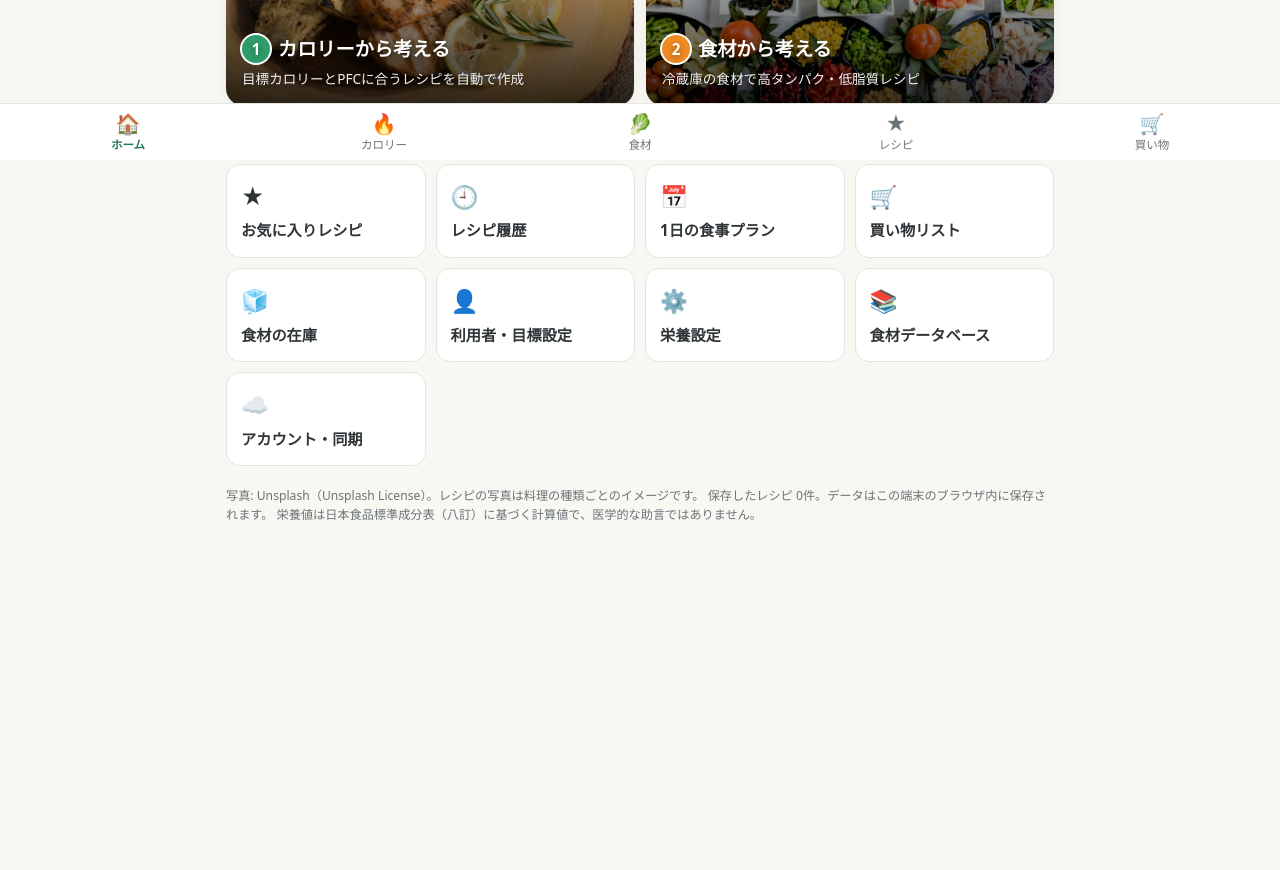
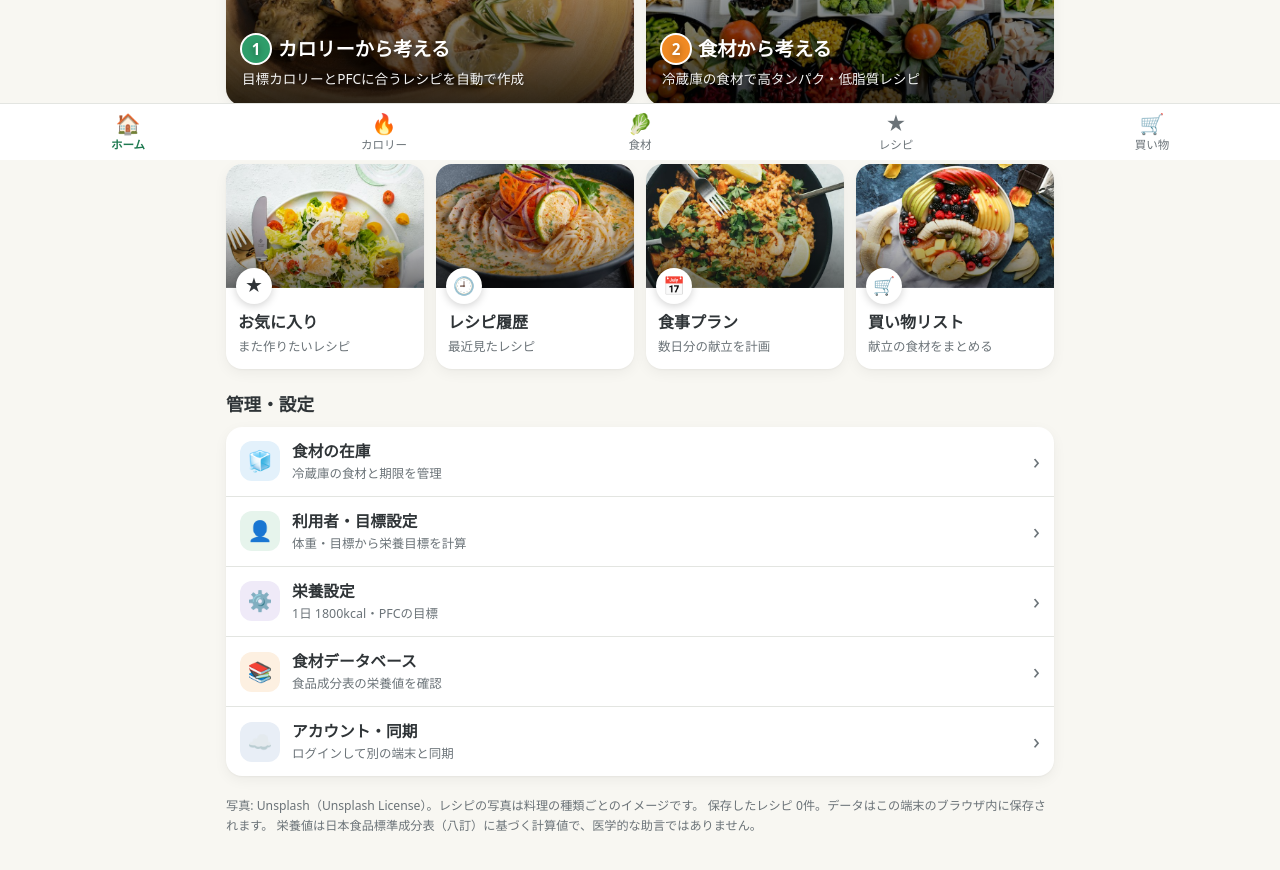
Before and after one commit to yameseikotuin-beep/my-first-project, a React (Vite) app in the folder react-app/: page / in a window 1280 px wide. Shown: the part 640-1510 px from the top of the page. Before the commit the page ends 1268 px from the top, so only its background shows below. Built offline with nearby package versions, Linux system fonts and the light colour scheme; no server answers.

Commit message:
ホームのメニュー欄を写真つきのタイルと管理・設定リストに作り直す
Co-Authored-By: Claude Opus 5.5 <noreply@anthropic.com>
Claude-Session: https://claude.ai/code/session_015Z6WsZ5hk6k3pSFUPitj65

```diff
--- a/react-app/src/index.css
+++ b/react-app/src/index.css
@@ -240,6 +240,45 @@ details > summary { cursor: pointer; font-weight: 600; }
 }
 @media (min-width: 640px) { .home-banner { min-height: 280px; } .photo-menu { min-height: 190px; } }
 
+/* ===== ホーム: メニュー ===== */
+.home-section { margin: 24px 0 10px; font-size: 1.1rem; }
+.feature-grid { display: grid; grid-template-columns: 1fr 1fr; gap: 10px; }
+@media (min-width: 640px) { .feature-grid { grid-template-columns: repeat(4, 1fr); gap: 12px; } }
+.feature-tile {
+  display: flex; flex-direction: column; overflow: hidden; text-decoration: none; color: inherit;
+  background: var(--surface); border-radius: 16px; box-shadow: var(--shadow); transition: transform 0.15s ease;
+}
+.feature-tile:active { transform: scale(0.97); }
+.feature-photo {
+  position: relative; display: block; aspect-ratio: 16 / 10; background-color: var(--green-soft);
+  background-size: cover; background-position: center;
+}
+.feature-ico {
+  position: absolute; left: 10px; bottom: -16px; width: 36px; height: 36px; border-radius: 50%;
+  display: grid; place-items: center; font-size: 1.1rem; background: #fff; box-shadow: 0 2px 8px rgba(0,0,0,0.18);
+}
+.feature-count {
+  position: absolute; right: 8px; top: 8px; padding: 2px 9px; border-radius: 999px;
+  background: rgba(255,255,255,0.92); color: var(--green-dark); font-size: 0.75rem; font-weight: 700;
+}
+.feature-body { display: flex; flex-direction: column; gap: 2px; padding: 22px 12px 12px; }
+.feature-body strong { font-size: 1rem; }
+.feature-sub { font-size: 0.78rem; color: var(--muted); }
+
+.setting-list { background: var(--surface); border-radius: 16px; box-shadow: var(--shadow); overflow: hidden; }
+.setting-row {
+  display: flex; align-items: center; gap: 12px; padding: 12px 14px; text-decoration: none; color: inherit;
+  border-top: 1px solid var(--border);
+}
+.setting-row:first-child { border-top: 0; }
+.setting-row:active { background: var(--bg); }
+.setting-ico { flex: none; width: 40px; height: 40px; border-radius: 12px; display: grid; place-items: center; font-size: 1.25rem; }
+.setting-text { flex: 1; min-width: 0; display: flex; flex-direction: column; }
+.setting-text strong { font-size: 0.98rem; }
+.setting-sub { font-size: 0.78rem; color: var(--muted); overflow: hidden; text-overflow: ellipsis; white-space: nowrap; }
+.setting-alert { flex: none; padding: 2px 8px; border-radius: 999px; background: var(--red-soft); color: var(--red); font-size: 0.75rem; font-weight: 700; }
+.setting-chevron { flex: none; color: var(--muted); font-size: 1.4rem; line-height: 1; }
+
 /* ===== ホーム: 今日の献立ボタン ===== */
 .quick-plan {
   position: relative; display: flex; align-items: flex-end; gap: 12px; width: 100%; min-height: 170px; margin-top: 12px; padding: 14px 16px;
--- a/react-app/src/pages/Home.tsx
+++ b/react-app/src/pages/Home.tsx
@@ -4,6 +4,7 @@ import { greeting, photoBg, today, useFoodDb } from '../ui/helpers'
 import { navigate } from '../router'
 import { setSession, toast } from '../store/session'
 import { quickDailyPlan, seedFor } from '../engine/quickPlan'
+import { daysUntil } from '../engine/shopping'
 
 /** 朝・昼・夕を表す3枚の料理写真を横に並べた背景（下側を暗くして文字を読みやすくする） */
 function quickPlanBg() {
@@ -13,27 +14,36 @@ function quickPlanBg() {
   }
 }
 
-const MENU = [
-  { to: 'saved?tab=favorites', ico: '★', title: 'お気に入りレシピ' },
-  { to: 'saved?tab=history', ico: '🕘', title: 'レシピ履歴' },
-  { to: 'plan', ico: '📅', title: '1日の食事プラン' },
-  { to: 'shopping', ico: '🛒', title: '買い物リスト' },
-  { to: 'inventory', ico: '🧊', title: '食材の在庫' },
-  { to: 'profiles', ico: '👤', title: '利用者・目標設定' },
-  { to: 'settings', ico: '⚙️', title: '栄養設定' },
-  { to: 'foods', ico: '📚', title: '食材データベース' },
-  { to: 'account', ico: '☁️', title: 'アカウント・同期' },
-]
+const dishBg = (name: string) => ({
+  backgroundImage: `linear-gradient(180deg, rgba(0,0,0,0) 35%, rgba(0,0,0,0.55)), url("${import.meta.env.BASE_URL}dishes/${name}.jpg")`,
+})
 
 export function Home() {
   const d = useAppData()
   const s = settingsFor(d)
   const p = activeProfile(d)
   const db = useFoodDb()
+  const t = today()
+  const inventory = mine(d, d.inventory)
+  const expiring = inventory.filter((i) => i.expiry && daysUntil(i.expiry, t) <= 2).length
+
+  const features = [
+    { to: 'saved?tab=favorites', ico: '★', title: 'お気に入り', sub: 'また作りたいレシピ', photo: 'salad', count: mine(d, d.favorites).length, unit: '件' },
+    { to: 'saved?tab=history', ico: '🕘', title: 'レシピ履歴', sub: '最近見たレシピ', photo: 'soup', count: mine(d, d.history).length, unit: '件' },
+    { to: 'plan', ico: '📅', title: '食事プラン', sub: '数日分の献立を計画', photo: 'rice', count: mine(d, d.mealPlans).length, unit: '件' },
+    { to: 'shopping', ico: '🛒', title: '買い物リスト', sub: '献立の食材をまとめる', photo: 'fruit-bowl', count: mine(d, d.shoppingLists).length, unit: '件' },
+  ]
+  const settingsMenu = [
+    { to: 'inventory', ico: '🧊', color: '#e3f1fb', title: '食材の在庫', sub: inventory.length > 0 ? `${inventory.length}品を登録中` : '冷蔵庫の食材と期限を管理', alert: expiring > 0 ? `期限間近 ${expiring}` : '' },
+    { to: 'profiles', ico: '👤', color: 'var(--green-soft)', title: '利用者・目標設定', sub: p ? `${p.name}さん（${d.profiles.length}人登録）` : '体重・目標から栄養目標を計算', alert: '' },
+    { to: 'settings', ico: '⚙️', color: '#efeaf8', title: '栄養設定', sub: `1日 ${s.calorieTarget}kcal・PFCの目標`, alert: '' },
+    { to: 'foods', ico: '📚', color: 'var(--orange-soft)', title: '食材データベース', sub: '食品成分表の栄養値を確認', alert: '' },
+    { to: 'account', ico: '☁️', color: '#e8eef6', title: 'アカウント・同期', sub: 'ログインして別の端末と同期', alert: '' },
+  ]
 
   function makeTodayPlan() {
     try {
-      const date = today()
+      const date = t
       const seed = seedFor(date)
       const plan = quickDailyPlan(db, s, p, date, seed, d.activeUserId)
       setSession((ss) => ({ ...ss, planDraft: plan, planSeed: seed }))
@@ -77,12 +87,33 @@ export function Home() {
         </a>
       </div>
 
-      <h2 style={{ marginTop: 22 }}>メニュー</h2>
-      <div className="menu-grid">
-        {MENU.map((m) => (
-          <a key={m.to} className="menu-tile" href={href(m.to)}>
-            <span className="ico" aria-hidden>{m.ico}</span>
-            <strong>{m.title}</strong>
+      <h2 className="home-section">レシピと献立</h2>
+      <div className="feature-grid">
+        {features.map((m) => (
+          <a key={m.to} className="feature-tile" href={href(m.to)}>
+            <span className="feature-photo" style={dishBg(m.photo)}>
+              <span className="feature-ico" aria-hidden>{m.ico}</span>
+              {m.count > 0 && <span className="feature-count">{m.count}{m.unit}</span>}
+            </span>
+            <span className="feature-body">
+              <strong>{m.title}</strong>
+              <span className="feature-sub">{m.sub}</span>
+            </span>
+          </a>
+        ))}
+      </div>
+
+      <h2 className="home-section">管理・設定</h2>
+      <div className="setting-list">
+        {settingsMenu.map((m) => (
+          <a key={m.to} className="setting-row" href={href(m.to)}>
+            <span className="setting-ico" style={{ background: m.color }} aria-hidden>{m.ico}</span>
+            <span className="setting-text">
+              <strong>{m.title}</strong>
+              <span className="setting-sub">{m.sub}</span>
+            </span>
+            {m.alert && <span className="setting-alert">{m.alert}</span>}
+            <span className="setting-chevron" aria-hidden>›</span>
           </a>
         ))}
       </div>
```
